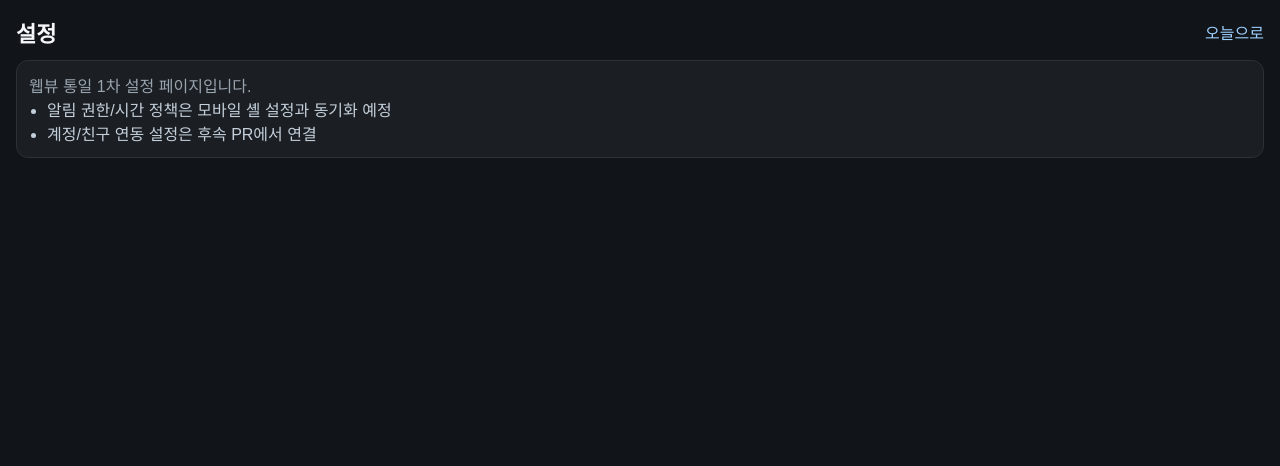
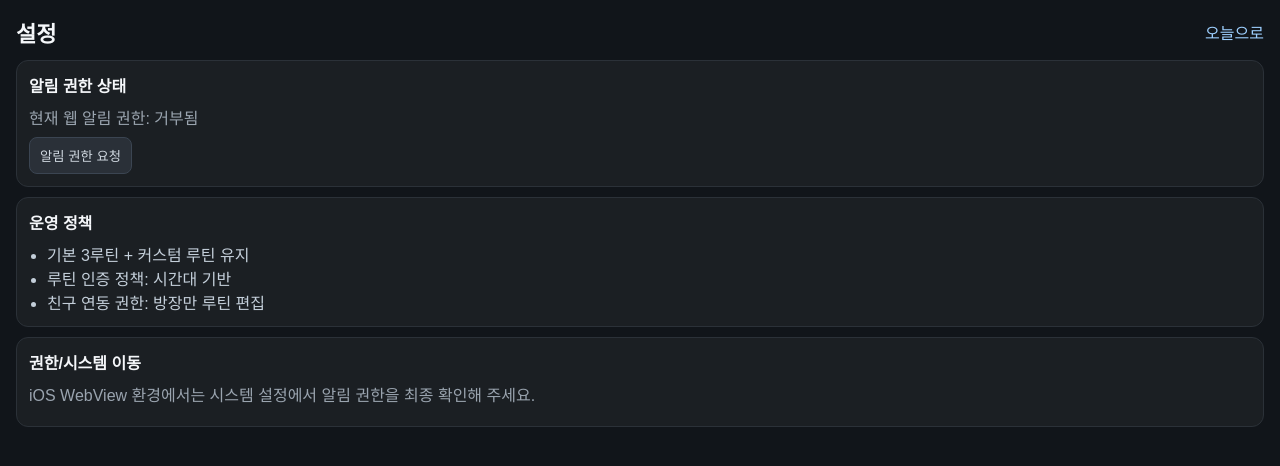
Before and after one commit to jxxh204/routine-app, a Next.js app in the folder apps/web/: page /settings in a window 1280 px wide. Shown: the top 466 px of the page. Built offline with nearby package versions, Linux system fonts and the light colour scheme.

Commit message:
feat(webview-unification): 설정 웹 상태표시 및 캘린더 2차 완성

```diff
--- a/apps/web/src/app/settings/page.tsx
+++ b/apps/web/src/app/settings/page.tsx
@@ -1,8 +1,22 @@
 'use client';
 
 import Link from 'next/link';
+import { useState, type CSSProperties } from 'react';
+
+type PermissionState = 'default' | 'granted' | 'denied' | 'unsupported';
 
 export default function SettingsPage() {
+  const [permission, setPermission] = useState<PermissionState>(() => {
+    if (typeof window === 'undefined' || !('Notification' in window)) return 'unsupported';
+    return Notification.permission;
+  });
+
+  const requestPermission = async () => {
+    if (typeof window === 'undefined' || !('Notification' in window)) return;
+    const result = await Notification.requestPermission();
+    setPermission(result);
+  };
+
   return (
     <main style={{ minHeight: '100dvh', background: '#11151a', color: '#f5f7fa', padding: 16 }}>
       <div style={{ display: 'flex', justifyContent: 'space-between', alignItems: 'center', marginBottom: 12 }}>
@@ -12,13 +26,56 @@ export default function SettingsPage() {
         </Link>
       </div>
 
-      <section style={{ border: '1px solid #2b3138', borderRadius: 12, background: '#1b1f23', padding: 12 }}>
-        <p style={{ marginTop: 0, color: '#9aa4af' }}>웹뷰 통일 1차 설정 페이지입니다.</p>
-        <ul style={{ margin: 0, paddingLeft: 18, color: '#c4cfda' }}>
-          <li>알림 권한/시간 정책은 모바일 셸 설정과 동기화 예정</li>
-          <li>계정/친구 연동 설정은 후속 PR에서 연결</li>
+      <section style={cardStyle}>
+        <strong>알림 권한 상태</strong>
+        <p style={metaStyle}>현재 웹 알림 권한: {permissionLabel(permission)}</p>
+        <button style={buttonStyle} onClick={() => void requestPermission()}>
+          알림 권한 요청
+        </button>
+      </section>
+
+      <section style={cardStyle}>
+        <strong>운영 정책</strong>
+        <ul style={{ margin: '8px 0 0', paddingLeft: 18, color: '#c4cfda' }}>
+          <li>기본 3루틴 + 커스텀 루틴 유지</li>
+          <li>루틴 인증 정책: 시간대 기반</li>
+          <li>친구 연동 권한: 방장만 루틴 편집</li>
         </ul>
+      </section>
+
+      <section style={cardStyle}>
+        <strong>권한/시스템 이동</strong>
+        <p style={metaStyle}>iOS WebView 환경에서는 시스템 설정에서 알림 권한을 최종 확인해 주세요.</p>
       </section>
     </main>
   );
 }
+
+function permissionLabel(state: PermissionState) {
+  if (state === 'granted') return '허용됨';
+  if (state === 'denied') return '거부됨';
+  if (state === 'unsupported') return '미지원 브라우저';
+  return '미결정';
+}
+
+const cardStyle: CSSProperties = {
+  border: '1px solid #2b3138',
+  borderRadius: 12,
+  background: '#1b1f23',
+  padding: 12,
+  marginBottom: 10,
+};
+
+const metaStyle: CSSProperties = {
+  margin: '8px 0',
+  color: '#9aa4af',
+};
+
+const buttonStyle: CSSProperties = {
+  border: '1px solid #3b4552',
+  background: '#2a3038',
+  color: '#d0d8e0',
+  borderRadius: 8,
+  padding: '8px 10px',
+  cursor: 'pointer',
+};
```
